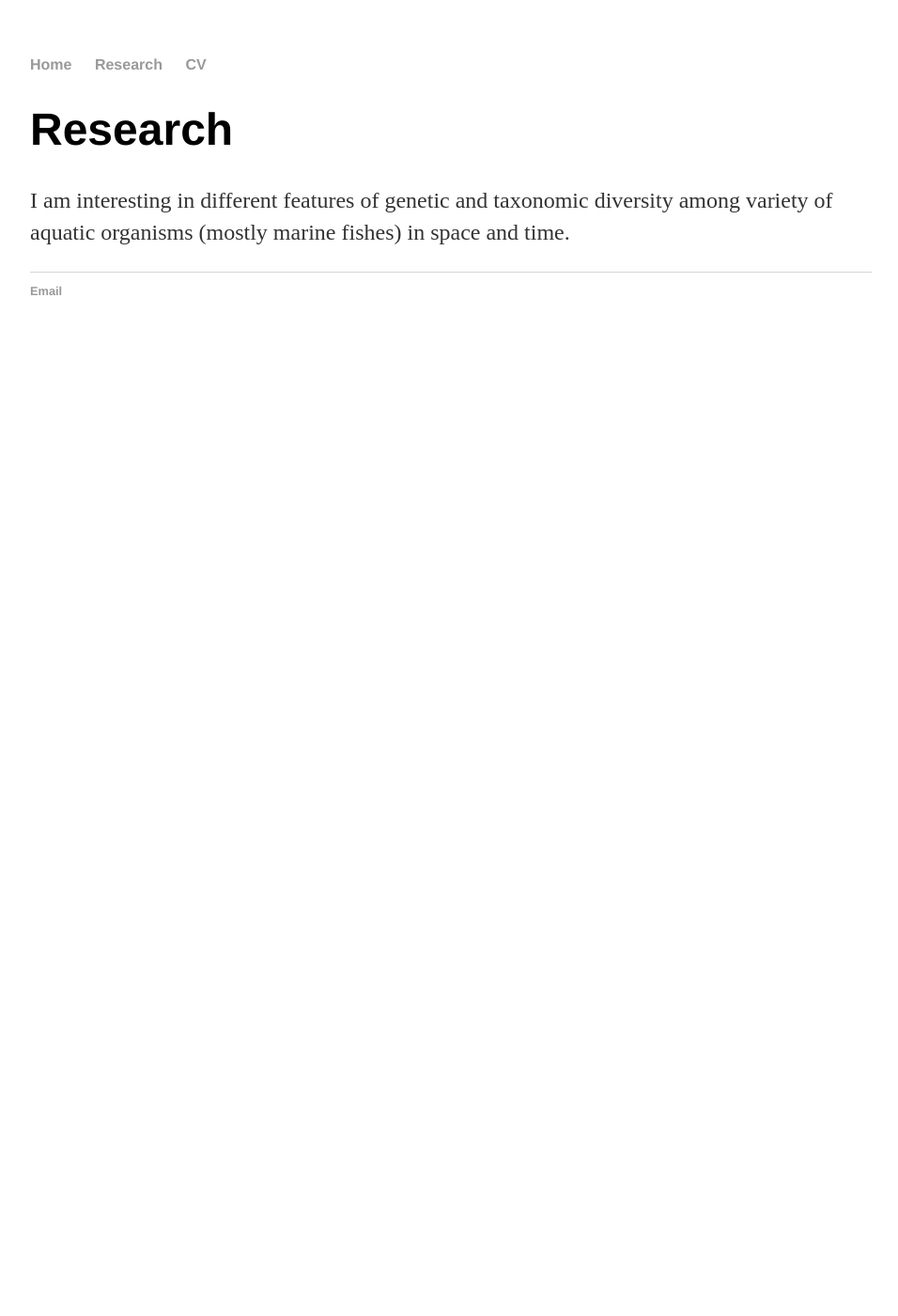
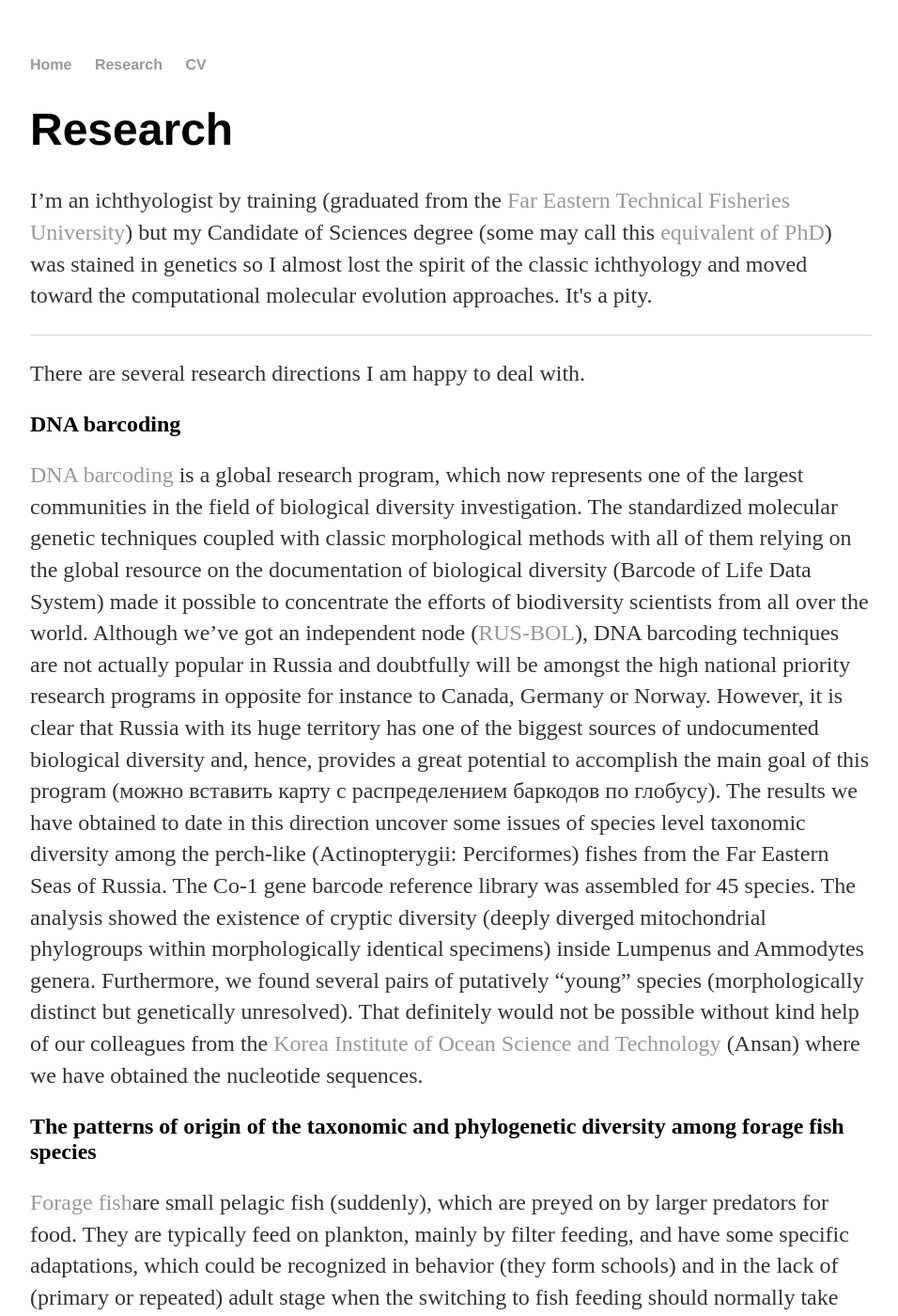
Before and after one commit to Sturcoal/Sturcoal.github.io, a Jekyll site: the page built from research.html, in a window 1280 px wide and 1400 px high. Shown: the whole window at 94% size, without its empty margins (160-1116 px from the left). Built offline with Jekyll 4.4.1, drawn with Linux system fonts in a browser that asks for light colours; some of the changed text lies outside the part shown.

Commit message:
Update research.html
Комичу ресёч

```diff
--- a/research.html
+++ b/research.html
@@ -4,5 +4,53 @@ title: Sergei Turanov
 ---
 <div class="blurb">
 	<h1>Research</h1>
-	<p>I am interesting in different features of genetic and taxonomic diversity among variety of aquatic organisms (mostly marine fishes) in space and time.<p>
+	<p>I’m an ichthyologist by training (graduated from the <a href="http://dalrybvtuz.ru/">Far Eastern
+Technical Fisheries University</a>)
+	but my Candidate of Sciences degree (some may call this <a href="https://en.wikipedia.org/wiki/Candidate_of_Sciences">equivalent
+of PhD</a>) was stained in genetics so I almost lost the spirit of the classic ichthyology and moved toward the computational molecular
+	evolution approaches. It's a pity.<p>
+	<footer>
+    	</footer>
+    	<p>There are several research directions I am happy to deal with.<p>
+    	<h2>DNA barcoding</h2>
+    	<p><a href="http://www.barcodeoflife.org/content/about/what-dna-barcoding">DNA <span
+class=SpellE>barcoding</span></a> is a global research program, which now represents one of the largest
+    	communities in the field of biological diversity investigation. The standardized molecular
+    	genetic techniques coupled with classic morphological methods with all of them relying on the
+    	global resource on the documentation of biological diversity (Barcode of Life Data System)
+    	made it possible to concentrate the efforts of biodiversity scientists from all over the world.
+    	Although we’ve got an independent node (<a href="http://www.imb.dvo.ru/misc/barcoding/index.htm">RUS-BOL</a>), DNA barcoding techniques are not actually popular
+    	in Russia and doubtfully will be amongst the high national priority research programs in opposite for
+    	instance to Canada, Germany or Norway. However, it is clear that Russia with its huge territory has
+    	one of the biggest sources of undocumented biological diversity and, hence, provides a great potential
+    	to accomplish the main goal of this program (можно вставить карту с распределением баркодов по глобусу).
+    	The results we have obtained to date in this direction uncover some issues of species level taxonomic diversity
+    	among the perch-like (Actinopterygii: Perciformes) fishes from the Far Eastern Seas of Russia.
+    	The Co-1 gene barcode reference library was assembled for 45 species.
+    	The analysis showed the existence of cryptic diversity
+    	(deeply diverged mitochondrial phylogroups within morphologically identical specimens)
+    	inside Lumpenus and Ammodytes genera. Furthermore, we found several pairs of putatively “young” species
+    	(morphologically distinct but genetically unresolved).
+    	That definitely would not be possible without kind help of our colleagues from the <a href="http://eng.kiost.ac/kordi_eng/main/"> Korea
+Institute of Ocean Science and Technology</a> (Ansan) where we have obtained the nucleotide sequences.<p>
+    	<h2>The patterns of origin of the taxonomic and phylogenetic diversity among forage fish species</h2>
+    	<p><a href="https://en.wikipedia.org/wiki/Forage_fish">Forage fish</a>are small pelagic fish (suddenly), which are preyed on by larger predators for food.
+    	They are typically feed on plankton, mainly by filter feeding, and have some specific adaptations,
+    	which could be recognized in behavior (they form schools) and in the lack of
+    	(primary or repeated) adult stage when the switching to fish feeding should normally take place.
+    	The only group of the forage fish I have been studying to date is Sand Lances (genus Ammodytes, by the way).
+    	The sand lances are small schooling fishes which occupy the shallow marine waters largely affecting the biomass of the coastal marine and terrestrial vertebrate species in the north hemisphere.
+    	The strict environmental specificity of sand lances (the preference of clean sandy habitats, pronounced stenothermy)
+    	resulted in the restricted gene flow among their different local populations and contributed to the origin of cryptic taxonomic diversity with the lack of discrete morphological characters but maintaining the clear genetic differences.
+    	Now I just want to go deeper in the investigation of phylogeographic patterns of the species diversity.<p>
+    	<h2>Patterns of the structural evolution and phylogenetic informativeness of the mitochondrial control region sequences</h2>
+	<p>The control region (CR) is a major non-protein-coding domain of mitochondrial DNA,
+	which contains transcription promoters for both strands of mitochondrial genome as well
+	as binding sites for transcription-replication machinery whereby the D-loop is normally formed,
+	a vital structure for the existence of mitochondrial genome as a biological replicator.
+	The origin and diversity of structure-functional elements of CR have been intensively investigated
+	with massive recent involvement of new diverse taxa. Within this direction
+	I’ve got but have not actually published yet some preliminary results on the analysis
+	of eelpouts (the fishes from infraorder Zoarcales) CR structure and variation as well as
+	discovered some apparent trends in the CR macroevolutionary patterns.<p>
 </div><!-- /.blurb -->
```
